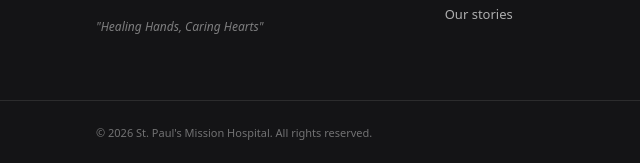
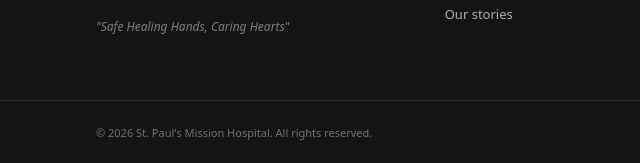
Before and after one commit to Agmatt/spmh-recruitment, an Astro site in the folder apps/web/: page / in a window 1280 px wide. Shown: the part 4393-4556 px from the top of the page, 0-640 px from the left. Built offline with nearby package versions, Linux system fonts and the light colour scheme; Astro itself is replaced by a stand-in of ours; no server answers; the database is empty.

Commit message:
'updates

```diff
--- a/apps/web/src/layouts/PublicLayout.astro
+++ b/apps/web/src/layouts/PublicLayout.astro
@@ -137,7 +137,7 @@ const year = new Date().getFullYear();
             </p>
 
             <p class='text-[12px] leading-relaxed text-white/45 italic'>
-              "Healing Hands, Caring Hearts"
+              "Safe Healing Hands, Caring Hearts"
             </p>
           </div>
 
@@ -150,35 +150,40 @@ const year = new Date().getFullYear();
             <ul class='space-y-3 text-[13px]'>
               <li>
                 <a
-                  href='https://www.spmh.co.ke/about-us/history' target="_blank"
+                  href='https://www.spmh.co.ke/about-us/history'
+                  target='_blank'
                   class='text-white/65 hover:text-white transition-colors'
                   >Who we are</a
                 >
               </li>
               <li>
                 <a
-                  href='https://www.spmh.co.ke/services/clinical' target="_blank"
+                  href='https://www.spmh.co.ke/services/clinical'
+                  target='_blank'
                   class='text-white/65 hover:text-white transition-colors'
                   >Our services</a
                 >
               </li>
               <li>
                 <a
-                  href='https://www.spmh.co.ke/volunteer' target="_blank"
+                  href='https://www.spmh.co.ke/volunteer'
+                  target='_blank'
                   class='text-white/65 hover:text-white transition-colors'
                   >Volunteer with us</a
                 >
               </li>
               <li>
                 <a
-                  href='https://www.spmh.co.ke/partner' target="_blank"
+                  href='https://www.spmh.co.ke/partner'
+                  target='_blank'
                   class='text-white/65 hover:text-white transition-colors'
                   >Partner with us</a
                 >
               </li>
               <li>
                 <a
-                  href='https://newsroom.spmh.co.ke' target="_blank"
+                  href='https://newsroom.spmh.co.ke'
+                  target='_blank'
                   class='text-white/65 hover:text-white transition-colors'
                   >Our stories</a
                 >
```
